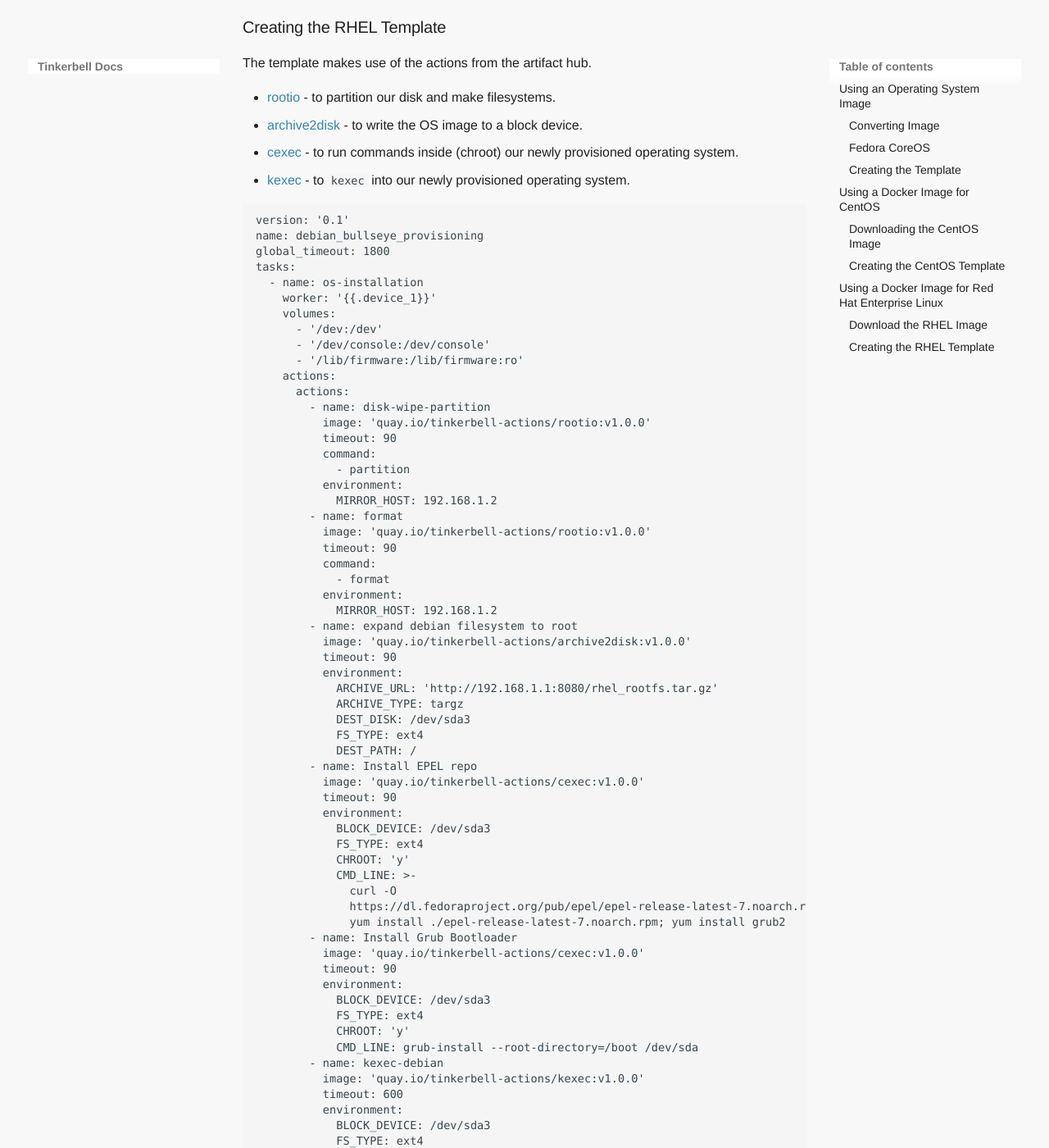
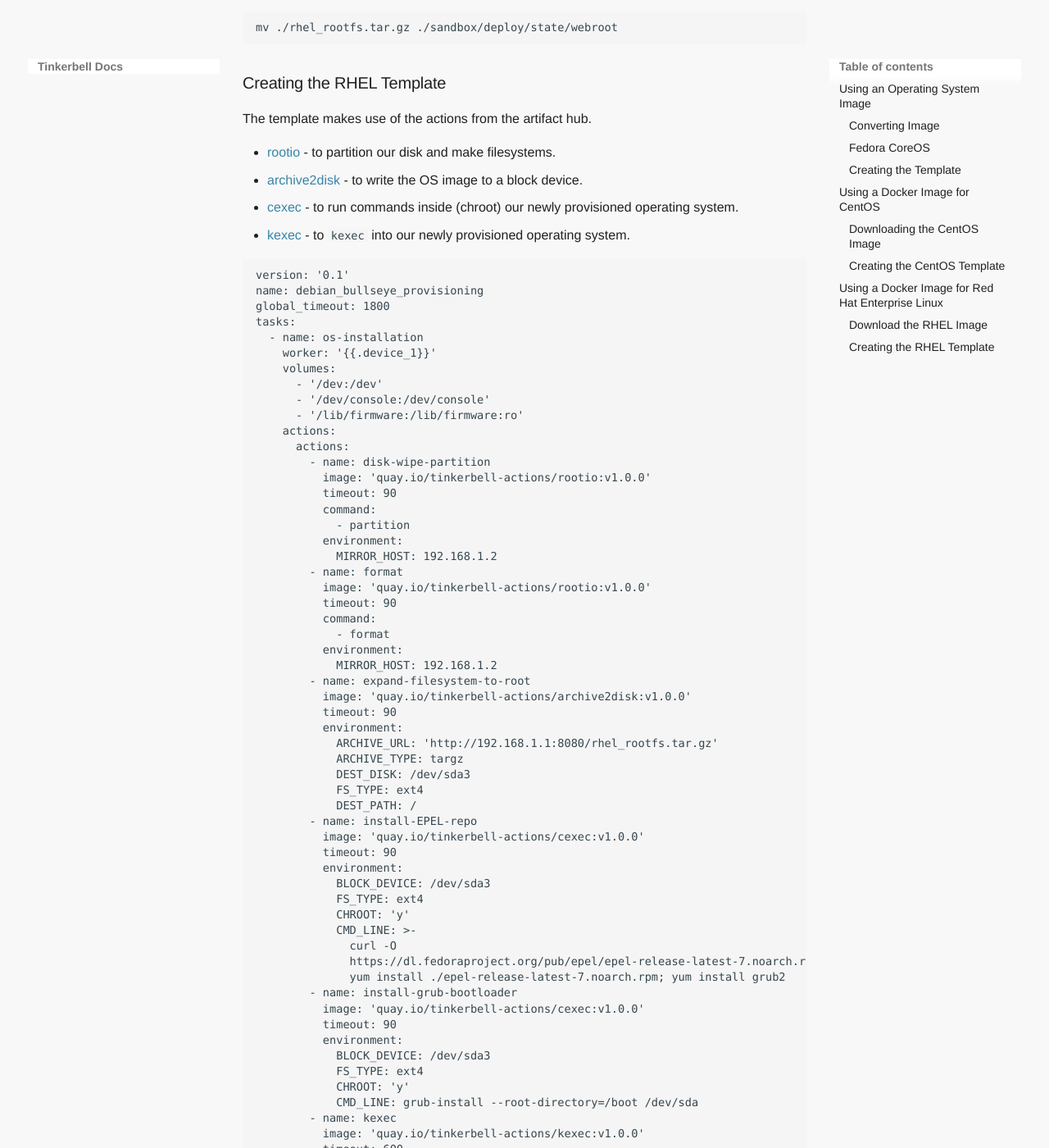
Before and after one commit to tinkerbell/tinkerbell-docs, an MkDocs documentation site: the page built from docs/deploying-operating-systems/examples-rhel-centos.md, in a window 1280 px wide and 1400 px high, scrolled down 5012 px. Shown: the whole window at 82% size. Built offline with MkDocs 1.6.1 and Material for MkDocs 9.7.7, drawn with Linux system fonts in a browser that asks for light colours; some web fonts are replaced; some of the changed text lies outside the part shown.

Commit message:
standardizing action names with hyphens, rhel centos

```diff
--- a/docs/deploying-operating-systems/examples-rhel-centos.md
+++ b/docs/deploying-operating-systems/examples-rhel-centos.md
@@ -86,7 +88,7 @@
 	  - '/dev/console:/dev/console'
 	  - '/lib/firmware:/lib/firmware:ro'
 	actions:
-	  - name: stream image
+	  - name: stream-image
 		image: 'quay.io/tinkerbell-actions/image2disk:v1.0.0'
 		timeout: 600
 		environment:
@@ -163,7 +165,7 @@
 			- format
 		  environment:
 			MIRROR_HOST: 192.168.1.2
-		- name: expand debian filesystem to root
+		- name: expand-filesystem-to-root
 		  image: 'quay.io/tinkerbell-actions/archive2disk:v1.0.0'
 		  timeout: 90
 		  environment:
@@ -172,7 +174,7 @@
 			DEST_DISK: /dev/sda3
 			FS_TYPE: ext4
 			DEST_PATH: /
-		- name: Install Grub Bootloader
+		- name: install-grub-bootloader
 		  image: 'quay.io/tinkerbell-actions/cexec:v1.0.0'
 		  timeout: 90
 		  environment:
@@ -180,7 +182,7 @@
 			FS_TYPE: ext4
 			CHROOT: 'y'
 			CMD_LINE: grub-install --root-directory=/boot /dev/sda
-		- name: kexec-debian
+		- name: kexec
 		  image: 'quay.io/tinkerbell-actions/kexec:v1.0.0'
 		  timeout: 600
 		  environment:
@@ -249,7 +251,7 @@
 			- format
 		  environment:
 			MIRROR_HOST: 192.168.1.2
-		- name: expand debian filesystem to root
+		- name: expand-filesystem-to-root
 		  image: 'quay.io/tinkerbell-actions/archive2disk:v1.0.0'
 		  timeout: 90
 		  environment:
@@ -258,7 +260,7 @@
 			DEST_DISK: /dev/sda3
 			FS_TYPE: ext4
 			DEST_PATH: /
-		- name: Install EPEL repo
+		- name: install-EPEL-repo
 		  image: 'quay.io/tinkerbell-actions/cexec:v1.0.0'
 		  timeout: 90
 		  environment:
@@ -269,7 +271,7 @@
 			  curl -O
 			  https://dl.fedoraproject.org/pub/epel/epel-release-latest-7.noarch.rpm;
 			  yum install ./epel-release-latest-7.noarch.rpm; yum install grub2
-		- name: Install Grub Bootloader
+		- name: install-grub-bootloader
 		  image: 'quay.io/tinkerbell-actions/cexec:v1.0.0'
 		  timeout: 90
 		  environment:
@@ -277,7 +279,7 @@
 			FS_TYPE: ext4
 			CHROOT: 'y'
 			CMD_LINE: grub-install --root-directory=/boot /dev/sda
-		- name: kexec-debian
+		- name: kexec
 		  image: 'quay.io/tinkerbell-actions/kexec:v1.0.0'
 		  timeout: 600
 		  environment:
```
Also changed, not shown: other parts of docs/deploying-operating-systems/examples-rhel-centos.md (+2 -0 lines).
